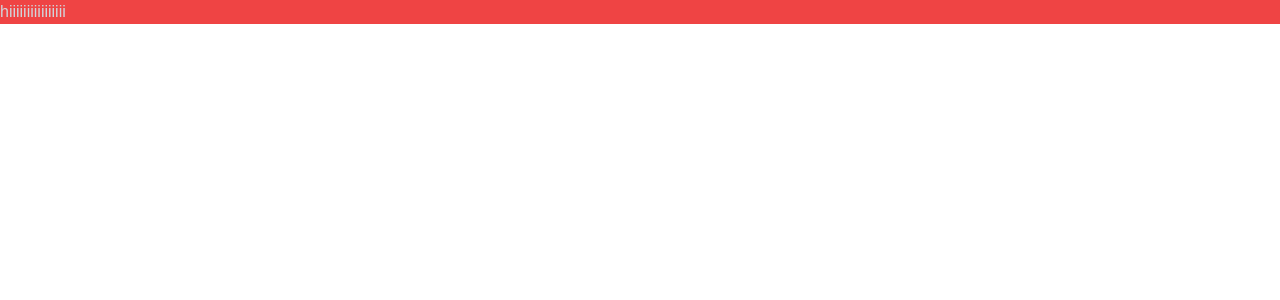
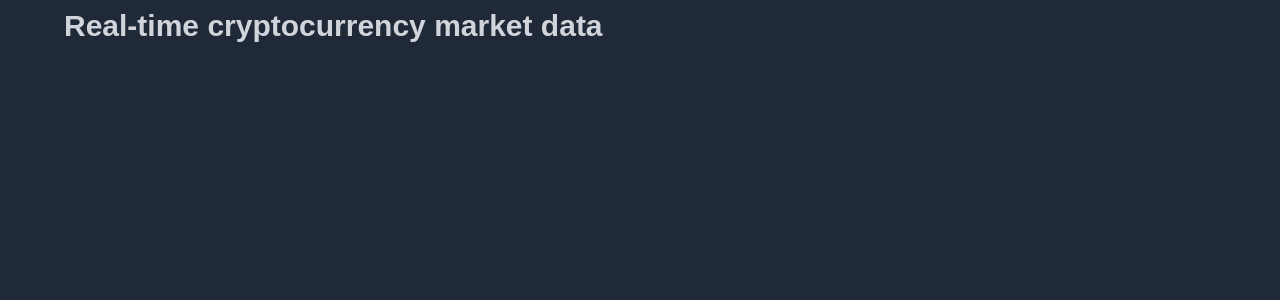
Before and after one commit to fezebr/crypto-nuxt2, a Nuxt app: page / in a window 1280 px wide. Shown: the top 300 px of the page. Built offline with nearby package versions, Linux system fonts and the light colour scheme.

Commit message:
feat; add AppHeader

```diff
--- /dev/null
+++ b/components/home/AppHeader.vue
@@ -0,0 +1,9 @@
+<template>
+  <header class="mb-10 mt-2">
+    <h1
+      class="dark-text mb-2 text-2xl sm:text-3xl font-bold "
+    >
+      Real-time cryptocurrency market data
+    </h1>
+  </header>
+</template>
--- a/pages/index.vue
+++ b/pages/index.vue
@@ -1,7 +1,19 @@
 <template>
-  <p  class="bg-red-500">hiiiiiiiiiiiiiiii</p>
+  <div
+    class="min-h-screen bg-gray-800 dark-text overflow-hidden max-w-10xl mx-auto px-4 md:px-16"
+  >
+    <!-- <div class="relative z-10 max-w-7xl mx-auto px-4 sm:px-6 lg:px-8 py-8"> -->
+      <AppHeader />
+    <!-- </div> -->
+  </div>
 </template>
 
-<script lang="ts">
+<script>
+import AppHeader from '../components/home/AppHeader.vue'
 
+export default {
+  components: {
+    AppHeader,
+  },
+}
 </script>
```
